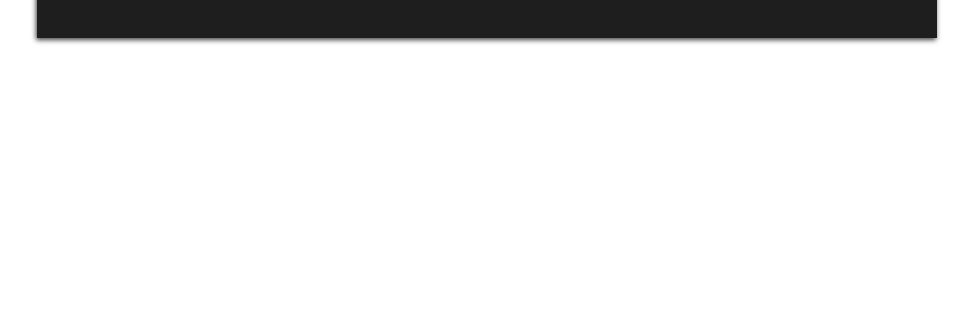
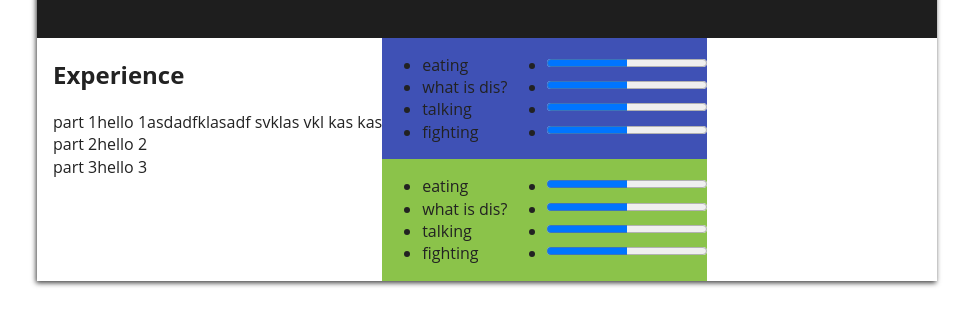
Before and after one commit to batelismailov/cv, a plain HTML site: page index.html in a window 1280 px wide. Shown: the part 353-678 px from the top of the page, without its empty margins (153-1124 px from the left). Drawn offline with nearby package versions, Linux system fonts and the light colour scheme.

Commit message:
made some changes

```diff
--- a/css/custom.css
+++ b/css/custom.css
@@ -86,3 +86,28 @@ body
     color: aqua;
     text-decoration:none;
 }
+#experience {
+    display: flex;
+    padding-left: 16px;
+}
+
+.description section{
+    display: flex;
+}
+
+#stats section{
+    display: flex;
+}
+
+#stats {
+
+}
+
+#pro-skills {
+    background: #3F51B5;
+}
+
+#per-skills {
+    background: #8BC34A;
+
+}
--- a/index.html
+++ b/index.html
@@ -88,6 +88,68 @@
               </ul>
 
             </section>
+            <section id="experience">
+                <section class="description">
+
+                    <h2>Experience</h2>
+
+                    <section>
+                        <aside>part 1</aside>
+                        <article>hello 1asdadfklasadf svklas vkl kas kas</article>
+                    </section>
+
+                    <section>
+                        <aside>part 2</aside>
+                        <article>hello 2</article>
+                    </section>
+
+                    <section>
+                        <aside>part 3</aside>
+                        <article>hello 3</article>
+                    </section>
+
+                </section>
+                <section id="stats">
+
+                    <section id="pro-skills">
+                        <aside>
+                            <ul>
+                                <li>eating</li>
+                                <li>what is dis?</li>
+                                <li>talking</li>
+                                <li>fighting</li>
+                            </ul>
+                        </aside>
+                        <article>
+                            <ul>
+                                <li><progress max=100 value=50></progress></li>
+                                <li><progress max=100 value=50></progress></li>
+                                <li><progress max=100 value=50></progress></li>
+                                <li><progress max=100 value=50></progress></li>
+                            </ul>
+                        </article>
+                    </section>
+
+                    <section id="per-skills">
+                        <aside>
+                            <ul>
+                                <li>eating</li>
+                                <li>what is dis?</li>
+                                <li>talking</li>
+                                <li>fighting</li>
+                            </ul>
+                        </aside>
+                        <article>
+                            <ul>
+                                <li><progress max=100 value=50></progress></li>
+                                <li><progress max=100 value=50></progress></li>
+                                <li><progress max=100 value=50></progress></li>
+                                <li><progress max=100 value=50></progress></li>
+                            </ul>
+                        </article>
+                    </section>
+                </section>
+            </section>
         </section>
 
         <script src="https://code.jquery.com/jquery-1.12.0.min.js"></script>
```
